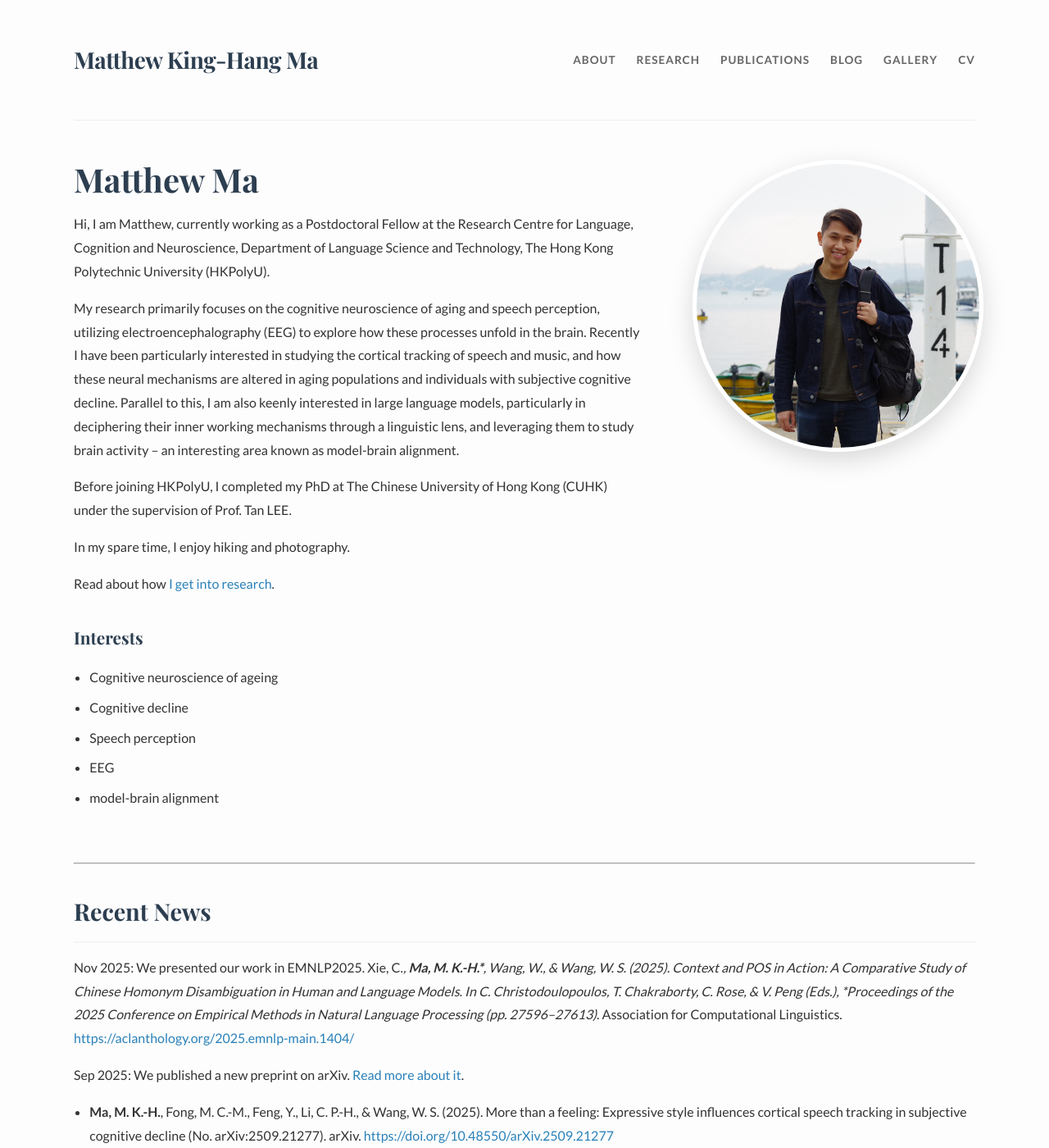
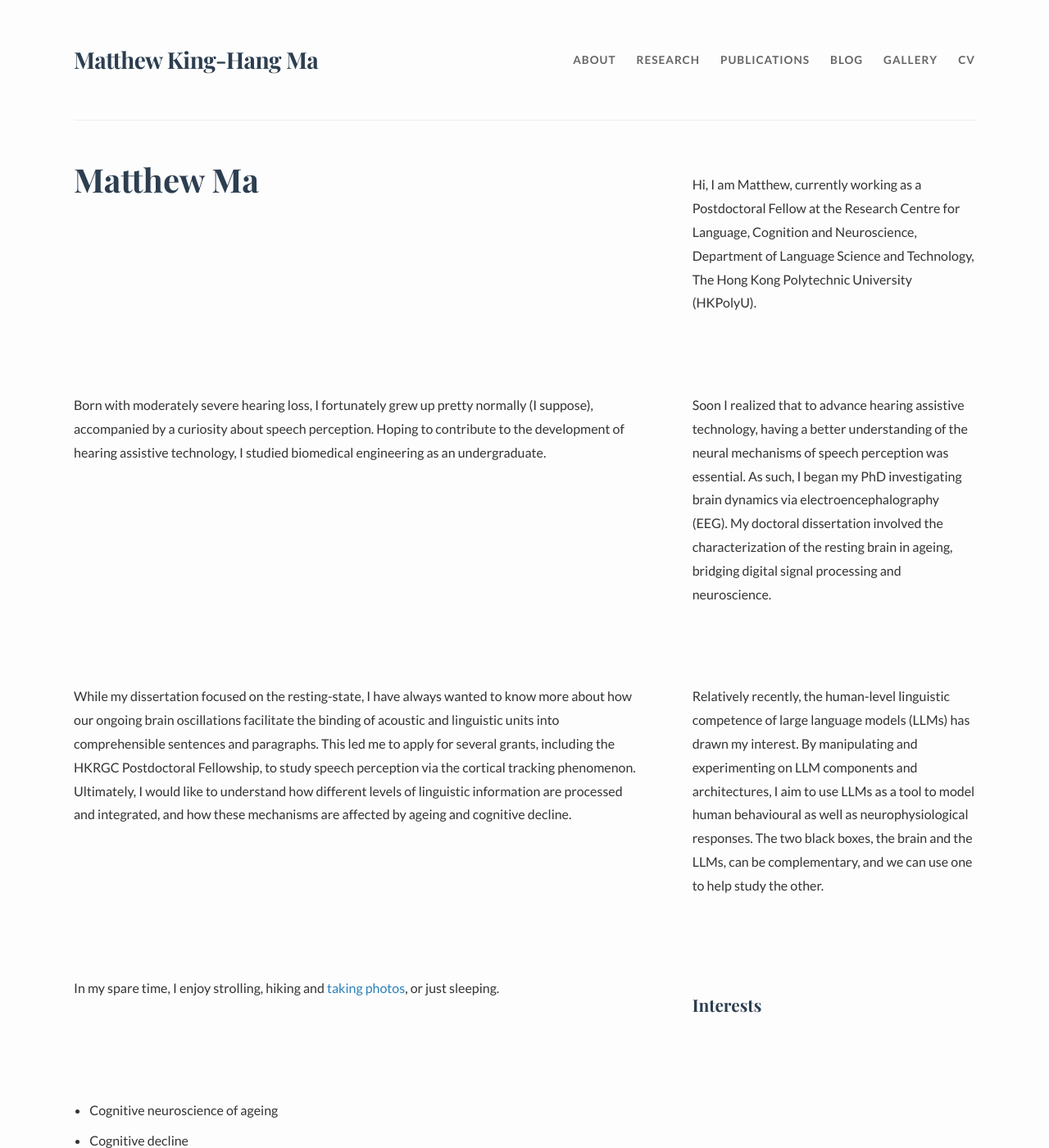
Before and after one commit to neurothew/neurothew.github.io, a Jekyll site: the page built from index.md, in a window 1280 px wide and 1400 px high. Shown: the whole window at 82% size. Built offline with Jekyll 4.4.1, drawn with Linux system fonts in a browser that asks for light colours.

Commit message:
Update index.md

```diff
--- a/index.md
+++ b/index.md
@@ -7,7 +7,7 @@ title: Home
 
 <!-- Left Column: Description -->
 
-<div class="profile-content">
+<!-- <div class="profile-content">
 <h1>Matthew Ma</h1>
 
 <p>
@@ -28,7 +28,34 @@ In my spare time, I enjoy hiking and photography.
 
 <p>
 Read about how <a href="about.html">I get into research</a>.
+</p> -->
+
+<h1>Matthew Ma</h1>
+
+<p>
+Hi, I am Matthew, currently working as a Postdoctoral Fellow at the Research Centre for Language, Cognition and Neuroscience, Department of Language Science and Technology, The Hong Kong Polytechnic University (HKPolyU).
 </p>
+
+<p>
+Born with moderately severe hearing loss, I fortunately grew up pretty normally (I suppose), accompanied by a curiosity about speech perception. Hoping to contribute to the development of hearing assistive technology, I studied biomedical engineering as an undergraduate.
+</p>
+
+<p>
+Soon I realized that to advance hearing assistive technology, having a better understanding of the neural mechanisms of speech perception was essential. As such, I began my PhD investigating brain dynamics via electroencephalography (EEG). My doctoral dissertation involved the characterization of the resting brain in ageing, bridging digital signal processing and neuroscience.
+</p>
+
+<p>
+While my dissertation focused on the resting-state, I have always wanted to know more about how our ongoing brain oscillations facilitate the binding of acoustic and linguistic units into comprehensible sentences and paragraphs. This led me to apply for several grants, including the HKRGC Postdoctoral Fellowship, to study speech perception via the cortical tracking phenomenon. Ultimately, I would like to understand how different levels of linguistic information are processed and integrated, and how these mechanisms are affected by ageing and cognitive decline.
+</p>
+
+<p>
+Relatively recently, the human-level linguistic competence of large language models (LLMs) has drawn my interest. By manipulating and experimenting on LLM components and architectures, I aim to use LLMs as a tool to model human behavioural as well as neurophysiological responses. The two black boxes, the brain and the LLMs, can be complementary, and we can use one to help study the other.
+</p>
+
+<p>
+In my spare time, I enjoy strolling, hiking and <a href="gallery.html">taking photos</a>, or just sleeping.
+</p>
+
 
 <h3>Interests</h3>
 <ul>
```
